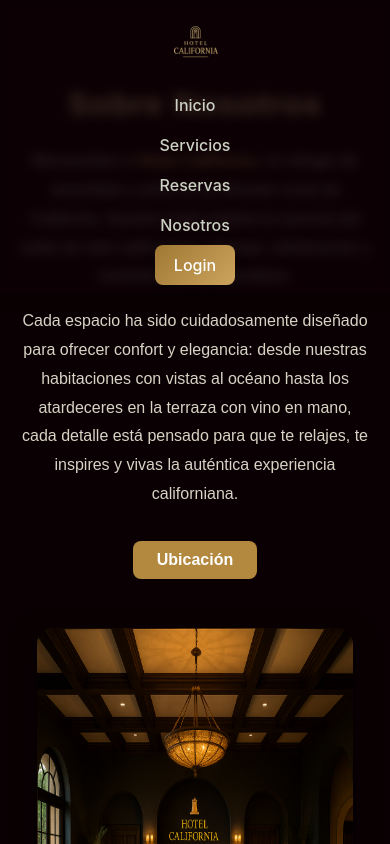
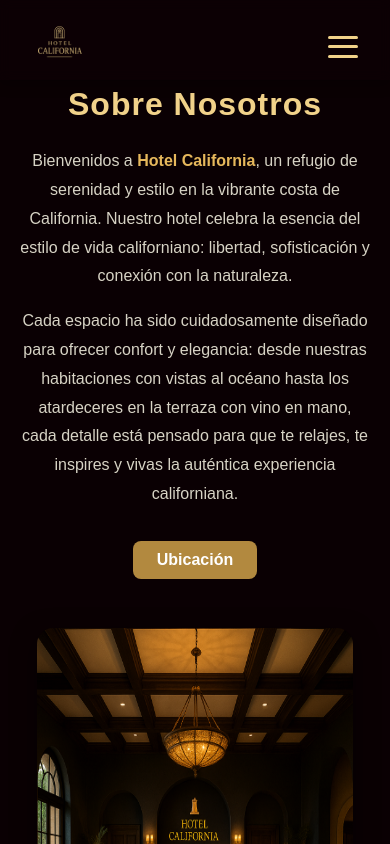
Before and after one commit to sanz05/PROYECTO-LENGUAJES-IV, a React (Vite) app in the folder hotel-california/: page /sobre-nosotros in a window 390 px wide. Shown: the top 844 px of the page. Built offline with nearby package versions, Linux system fonts and the light colour scheme.

Commit message:
CARGO TODO
asdsa

```diff
--- a/hotel-california/src/Pages/CRUDHabitaciones.jsx
+++ b/hotel-california/src/Pages/CRUDHabitaciones.jsx
@@ -134,7 +134,7 @@
           <h3>Nueva habitación</h3>
 
           <input
-            type="text"
+            type="number"
             name="num_hab"
             placeholder="Número"
             value={nuevaHab.num_hab}
--- a/hotel-california/src/Pages/Registro.jsx
+++ b/hotel-california/src/Pages/Registro.jsx
@@ -1,9 +1,11 @@
 import React, { useState } from "react";
 import "../styles/Registro.css";
 import { supabase } from "../../sv/supabaseClient";
-import Transicion from "../components/Transiciones"
+import Transicion from "../components/Transiciones";
+import { useNavigate } from "react-router-dom"; // 👈 importamos esto
 
 export default function Registro() {
+  const navigate = useNavigate(); // 👈 inicializamos el hook
 
   const [formData, setFormData] = useState({
     nombre: "",
@@ -49,7 +51,7 @@
           nombre: formData.nombre,
           apellido: formData.apellido,
           email: formData.email,
-        contraseña: formData.password, // 🔥 sin hash
+          contraseña: formData.password,
           telefono: formData.telefono,
           rol: "huesped",
         },
@@ -58,13 +60,15 @@
       if (error) throw error;
 
       setMensaje("✅ Usuario registrado con éxito.");
-    console.log("Usuario insertado:", data);
+
+      // 👇 Esperamos un segundo y redirigimos al login
+      setTimeout(() => navigate("/login"), 1500);
+
     } catch (error) {
       console.error(error.message);
       setMensaje(`⚠️ Error: ${error.message}`);
     }
   };
-
 
   return (
     <Transicion>
@@ -123,8 +127,10 @@
               placeholder="+54 9 11 5555-5555"
               value={formData.telefono}
               onChange={handleChange}
+              pattern="^\+?\d{0,3}\s?\d{0,3}\s?\d{2}\s?\d{4}-?\d{4}$"  // 👈 valida formato básico
               required
             />
+
 
             <div className="registro-grid">
               <div>
--- a/hotel-california/src/Styles/Sobre_nosotros.css
+++ b/hotel-california/src/Styles/Sobre_nosotros.css
@@ -355,3 +355,7 @@
     font-size: 1.2rem;
   }
 }
+
+textarea{
+  resize: none;
+}
--- a/hotel-california/src/components/NavBar/nav_bar.jsx
+++ b/hotel-california/src/components/NavBar/nav_bar.jsx
@@ -1,19 +1,26 @@
-import React, { useEffect, useState } from "react";
+import React, { useState } from "react";
 import { Link, useNavigate } from "react-router-dom";
 import "./nav_bar_style.css";
 import logo from "../../assets/logo.png";
-import { useAuth } from "../Autenticacion"; // Ajustá la ruta a tu contexto
+import { useAuth } from "../Autenticacion";
 
 export default function Navbar() {
   const { usuario, setUsuario } = useAuth();
   const navigate = useNavigate();
   const [menuAbierto, setMenuAbierto] = useState(false);
+  const [menuUsuario, setMenuUsuario] = useState(false);
 
   const handleLogout = () => {
     localStorage.removeItem("usuario");
     setUsuario(null);
+    setMenuUsuario(false);
     setMenuAbierto(false);
     navigate("/login");
+  };
+
+  const toggleMenu = () => {
+    setMenuAbierto(!menuAbierto);
+    setMenuUsuario(false);
   };
 
   return (
@@ -22,17 +29,29 @@
         <Link to="/">
           <img src={logo} alt="Hotel California" className="navbar-logo" />
         </Link>
+
+        {/* Botón hamburguesa visible solo en mobile */}
+        <button
+          className={`menu-toggle ${menuAbierto ? "active" : ""}`}
+          onClick={toggleMenu}
+          aria-label="Abrir menú"
+        >
+          <span></span>
+          <span></span>
+          <span></span>
+        </button>
       </div>
 
-      <ul className="navbar-links">
-        <li><Link to="/">Inicio</Link></li>
-        <li><Link to="/servicio">Servicios</Link></li>
-        <li><Link to="/reservas">Reservas</Link></li>
-        <li><Link to="/sobre-nosotros">Nosotros</Link></li>
+      {/* Menú principal */}
+      <ul className={`navbar-links ${menuAbierto ? "open" : ""}`}>
+        <li><Link to="/" onClick={toggleMenu}>Inicio</Link></li>
+        <li><Link to="/servicio" onClick={toggleMenu}>Servicios</Link></li>
+        <li><Link to="/reservas" onClick={toggleMenu}>Reservas</Link></li>
+        <li><Link to="/sobre-nosotros" onClick={toggleMenu}>Nosotros</Link></li>
 
         {!usuario && (
           <li>
-            <Link to="/login" className="login-link">
+            <Link to="/login" className="login-link" onClick={toggleMenu}>
               Login
             </Link>
           </li>
@@ -41,32 +60,22 @@
         {usuario && (
           <li
             className="usuario-menu"
-            onClick={() => setMenuAbierto((prev) => !prev)}
-
+            onClick={() => setMenuUsuario((prev) => !prev)}
           >
             <p className="usuario-nombre">Hola, {usuario.nombre}</p>
 
-            {menuAbierto && (
+            {menuUsuario && (
               <ul className="dropdown-menu">
                 {usuario.rol === "huesped" && (
-                  <li>
-                    <Link to="/mis-reservas">Mis Reservas</Link>
-                  </li>
+                  <li><Link to="/mis-reservas" onClick={toggleMenu}>Mis Reservas</Link></li>
                 )}
-                {usuario && usuario.rol === "admin" && (
-                  <li>
-                    <Link to="/dashboard-admin">Dashboard</Link>
-                  </li>
+                {usuario.rol === "admin" && (
+                  <li><Link to="/dashboard-admin" onClick={toggleMenu}>Dashboard</Link></li>
                 )}
-
-                {usuario && usuario.rol === "op" && (
-                  <li>
-                    <Link to="/dashboard-operador">Dashboard</Link>
-                  </li>
+                {usuario.rol === "op" && (
+                  <li><Link to="/dashboard-operador" onClick={toggleMenu}>Dashboard</Link></li>
                 )}
-                <li>
-                  <button onClick={handleLogout}>Cerrar sesión</button>
-                </li>
+                <li><button onClick={handleLogout}>Cerrar sesión</button></li>
               </ul>
             )}
           </li>
--- a/hotel-california/src/components/NavBar/nav_bar_style.css
+++ b/hotel-california/src/components/NavBar/nav_bar_style.css
@@ -1,4 +1,4 @@
-
+/* ====== BASE ====== */
 .navbar {
   position: fixed;
   top: 0;
@@ -15,15 +15,15 @@
   box-shadow: 0 4px 12px rgba(0, 0, 0, 0.3);
 }
 
-/* ====== LOGO ====== */
 .navbar-logo-container {
   display: flex;
   align-items: center;
+  justify-content: space-between;
+  width: 100%;
 }
 
 .navbar-logo {
   height: 55px;
-  width: auto;
   cursor: pointer;
   transition: transform 0.3s ease;
 }
@@ -35,12 +35,13 @@
 /* ====== LINKS ====== */
 .navbar-links {
   display: flex;
+  list-style: none;
   gap: 2rem;
-  list-style: none;
+  transition: all 0.3s ease;
 }
 
 .navbar-links a {
-  color: #cdd1c4; /* Ash gray */
+  color: #cdd1c4;
   text-decoration: none;
   font-weight: 500;
   font-size: 1rem;
@@ -48,27 +49,10 @@
 }
 
 .navbar-links a:hover {
-  color: #9f7833; /* Golden brown */
+  color: #9f7833;
 }
 
-/* ====== RESPONSIVE ====== */
-@media (max-width: 768px) {
-  .navbar {
-    flex-direction: column;
-    height: auto;
-    padding: 1rem;
-  }
-
-  .navbar-links {
-    flex-direction: column;
-    align-items: center;
-    gap: 1rem;
-    margin-top: 1rem;
-  }
-}
-
-/* === LOGIN BUTTON STYLE === */
-
+/* ====== LOGIN BUTTON ====== */
 .login-link {
   background: linear-gradient(135deg, #9f7833 0%, #cda45e 100%);
   color: #fff !important;
@@ -83,19 +67,9 @@
 .login-link:hover {
   background: linear-gradient(135deg, #af7595 0%, #9f7833 100%);
   transform: translateY(-2px);
-  box-shadow: 0 4px 15px rgba(0, 0, 0, 0.3);
 }
 
-
-.nombre{
-  margin-top: 5px;
-  text-align: center;
-}
-
-.nav-li{
-  margin-top: 20px ;
-}
-
+/* ====== USUARIO MENU ====== */
 .usuario-menu {
   position: relative;
   cursor: pointer;
@@ -115,7 +89,7 @@
   border-radius: 6px;
   padding: 0.5rem 0;
   list-style: none;
-  z-index: 100;
+  z-index: 200;
 }
 
 .dropdown-menu li {
@@ -129,7 +103,6 @@
 .dropdown-menu a,
 .dropdown-menu button {
   color: #d6a950;
-  text-decoration: none;
   background: none;
   border: none;
   cursor: pointer;
@@ -137,7 +110,101 @@
   font-size: 0.9rem;
 }
 
-.dash{
-  text-align: center;
-  margin-left: 8px;
+/* ====== BOTÓN HAMBURGUESA ====== */
+.menu-toggle {
+  display: none;
+  flex-direction: column;
+  justify-content: space-between;
+  align-items: center;
+  width: 30px;
+  height: 22px;
+  background: none;
+  border: none;
+  cursor: pointer;
+  padding: 0;
+  z-index: 200;
 }
+
+.menu-toggle span {
+  width: 100%;
+  height: 3px;
+  background-color: #f1d28a;
+  border-radius: 3px;
+  transition: all 0.3s ease;
+}
+
+.menu-toggle.active span:nth-child(1) {
+  transform: rotate(45deg) translate(5px, 5px);
+}
+
+.menu-toggle.active span:nth-child(2) {
+  opacity: 0;
+}
+
+.menu-toggle.active span:nth-child(3) {
+  transform: rotate(-45deg) translate(6px, -6px);
+}
+
+/* ====== RESPONSIVE ====== */
+@media (max-width: 768px) {
+  .menu-toggle {
+    display: flex;
+  }
+
+  .navbar {
+    flex-direction: column;
+    align-items: flex-start;
+    padding: 1rem 2rem;
+  }
+
+  /* Oculto por defecto */
+  .navbar-links {
+    display: none;
+    flex-direction: column;
+    width: 100%;
+    background-color: rgba(10, 0, 3, 0.9);
+    margin-top: 1rem;
+    padding: 1rem 0;
+    border-top: 1px solid #d6a950;
+    animation: fadeOut 0.3s ease forwards;
+  }
+
+  /* Visible cuando abre */
+  .navbar-links.open {
+    display: flex;
+    animation: fadeIn 0.3s ease forwards;
+  }
+
+  @keyframes fadeIn {
+    from {
+      opacity: 0;
+      transform: translateY(-10px);
+    }
+    to {
+      opacity: 1;
+      transform: translateY(0);
+    }
+  }
+
+  @keyframes fadeOut {
+    from {
+      opacity: 1;
+    }
+    to {
+      opacity: 0;
+    }
+  }
+
+  .navbar-links li {
+    width: 100%;
+    text-align: left;
+    padding-left: 1rem;
+  }
+
+  .dropdown-menu {
+    position: static;
+    background: none;
+    border: none;
+    padding-left: 1rem;
+  }
+}
```
Also changed, not shown: hotel-california/src/Pages/Reservas.jsx (+5 -5 lines). Lines whose indentation alone changed are shown as unchanged.
